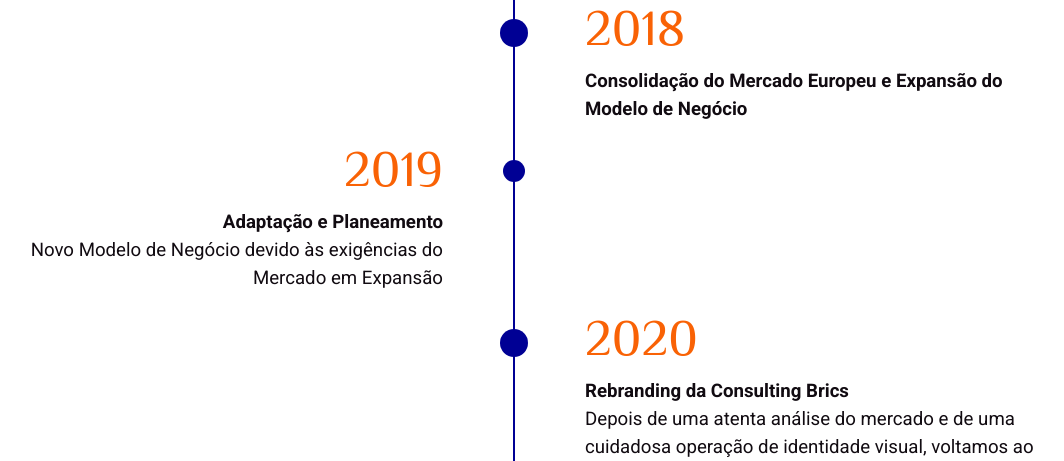
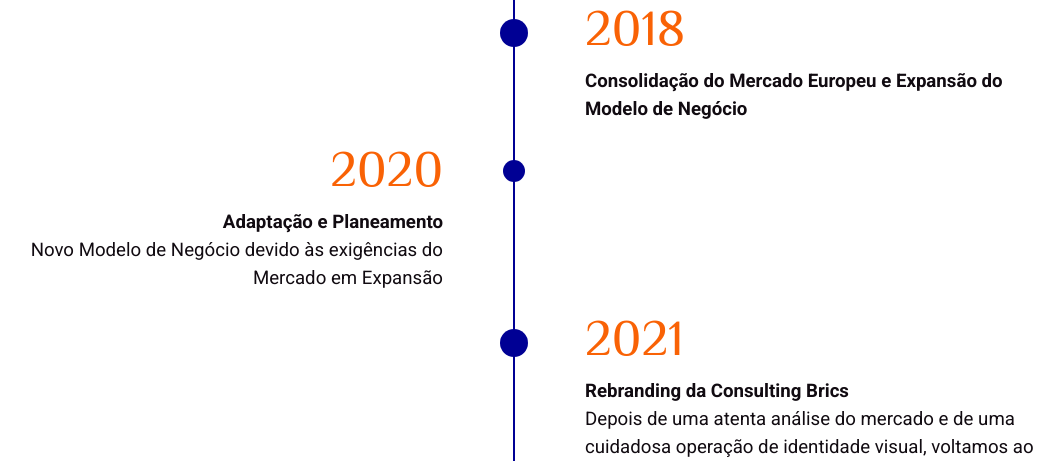
Before and after one commit to silasstec/website-consulting-brics, a PHP site: page / in a window 1280 px wide; the page is wider, and only the part inside the window is pictured. Shown: the part 2309-2770 px from the top of that part, without its empty margins (126-1190 px from the left). Run offline with PHP 8.4, Linux system fonts and the light colour scheme; some libraries are stand-ins or nearby versions.

Commit message:
correção

```diff
--- a/views/pages/homepage.php
+++ b/views/pages/homepage.php
@@ -155,7 +155,7 @@
 
                         <div class="row justify-content-center" data-aos="fade-up">
                             <div class="col-lg-6 text-lg-right p-r">
-                                <h5 class="font-philosopher color-orange pt-38">2019 <div class="circle-r size-22"></div></h5>
+                                <h5 class="font-philosopher color-orange pt-38">2020 <div class="circle-r size-22"></div></h5>
 
                                 <?php echo $lang['homepage']['timeline']['2019']; ?>
                             </div>
@@ -165,7 +165,7 @@
                         <div class="row justify-content-center" data-aos="fade-up">
                             <div class="col-lg-6 p-r"></div>
                             <div class="col-lg-6 p-l">
-                                <h5 class="font-philosopher color-orange pt-38">2020 <div class="circle-l size-28"></div></h5>
+                                <h5 class="font-philosopher color-orange pt-38">2021 <div class="circle-l size-28"></div></h5>
 
                                 <?php echo $lang['homepage']['timeline']['2020']; ?>
                             </div>
```
